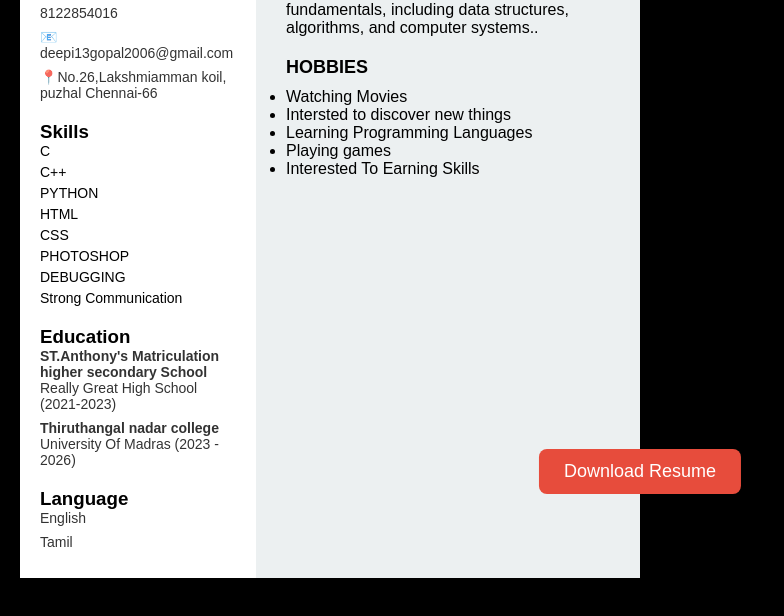
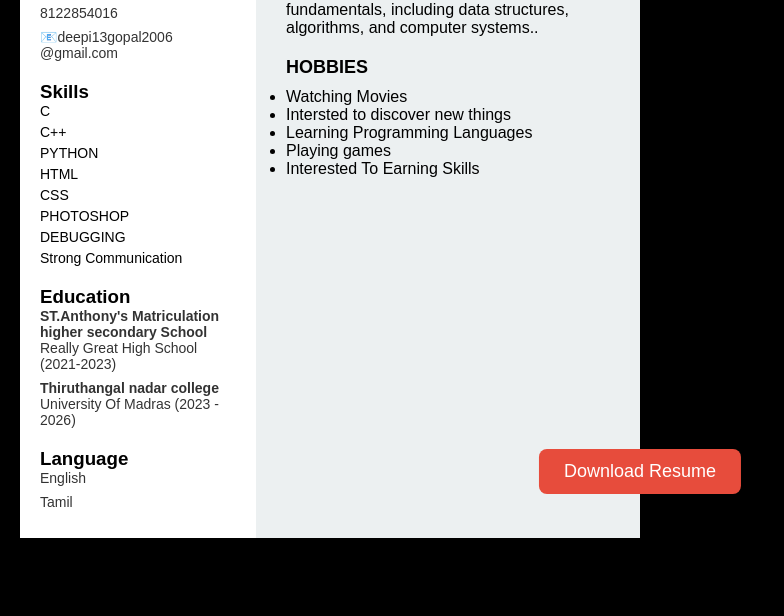
Before and after one commit to deepika-G-2006/Portfolio, a plain HTML site: page index.html in a window 1280 px wide. Shown: the part 276-892 px from the top of the page, without its empty margins (0-784 px from the left). Drawn offline with Linux system fonts and the light colour scheme.

Commit message:
Update index.html

```diff
--- a/index.html
+++ b/index.html
@@ -153,8 +153,9 @@
 
         <div class="contact">
             <p>8122854016 </p>
-            <p>📧deepi13gopal2006@gmail.com</p>
-            <p>📍No.26,Lakshmiamman koil, puzhal Chennai-66 </p>
+            <p>📧deepi13gopal2006
+                @gmail.com</p>
+            <p> </p>
         </div>
 
         <div class="skills">
```
